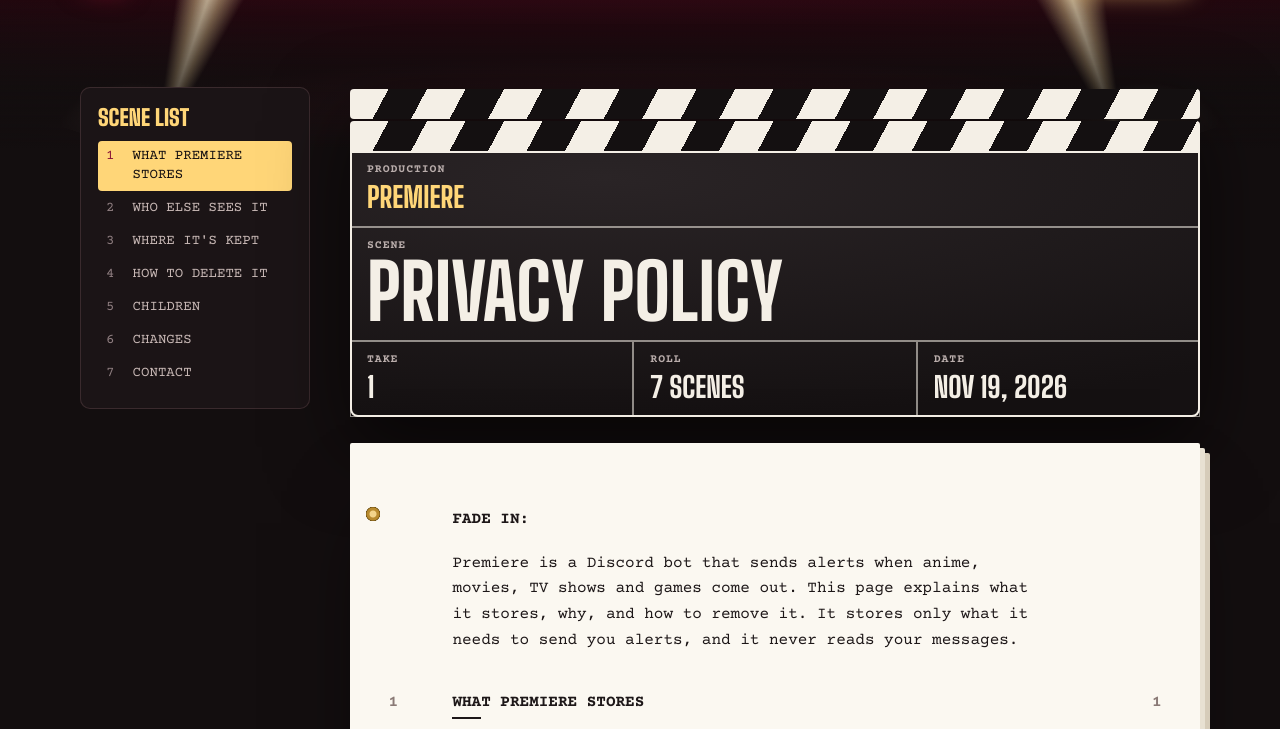
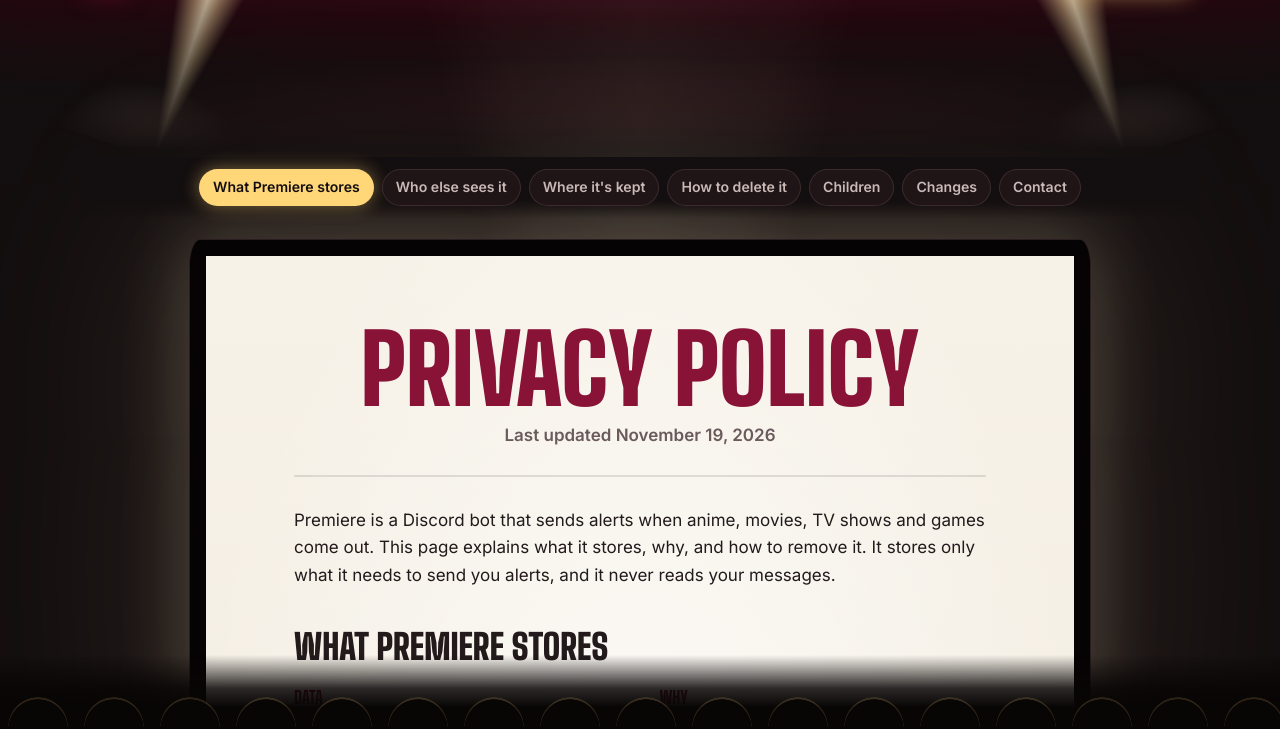
Before and after one commit to hvn-x/PremiereSite, a plain HTML site: page privacy.html in a window 1280 px wide. Shown: the part 71-800 px from the top of the page. Drawn offline with nearby package versions, Linux system fonts and the light colour scheme.

Commit message:
Legal pages as a cinema screen
- Text projected on a silver screen with a black masking frame and a glow
- Projector beam rises behind it with a faint flicker
- Seat backs stay along the bottom of the view while reading
- Chapters above the screen light up as you read

Co-Authored-By: Claude Opus 5.5 <noreply@anthropic.com>
Claude-Session: https://claude.ai/code/session_011wgfKg9ShNBLNE5rtM9Seq

```diff
--- a/privacy.html
+++ b/privacy.html
@@ -10,7 +10,7 @@
   <link rel="apple-touch-icon" href="assets/apple-touch-icon.png">
   <link rel="preconnect" href="https://fonts.googleapis.com">
   <link rel="preconnect" href="https://fonts.gstatic.com" crossorigin>
-  <link href="https://fonts.googleapis.com/css2?family=Big+Shoulders+Display:wght@800;900&family=Courier+Prime:wght@400;700&family=Inter:wght@400;500;600;700&display=swap" rel="stylesheet">
+  <link href="https://fonts.googleapis.com/css2?family=Big+Shoulders+Display:wght@800;900&family=Inter:wght@400;500;600;700&display=swap" rel="stylesheet">
   <link rel="stylesheet" href="style.css">
 </head>
 <body>
@@ -29,36 +29,28 @@
   </header>
   </div>
 
-  <main class="wrap script-stage">
-    <div class="script-layout">
-      <nav class="scenes" aria-label="Scenes">
-        <p class="scenes-title">Scene list</p>
-        <ol>
-            <li><a href="#what-premiere-stores"><span>1</span>What Premiere stores</a></li>
-            <li><a href="#who-else-sees-it"><span>2</span>Who else sees it</a></li>
-            <li><a href="#where-its-kept"><span>3</span>Where it's kept</a></li>
-            <li><a href="#how-to-delete-it"><span>4</span>How to delete it</a></li>
-            <li><a href="#children"><span>5</span>Children</a></li>
-            <li><a href="#changes"><span>6</span>Changes</a></li>
-            <li><a href="#contact"><span>7</span>Contact</a></li>
-        </ol>
-      </nav>
-      <article class="script">
-        <header class="slate">
-          <div class="clapper" aria-hidden="true"><span class="stick stick-top"></span><span class="stick"></span></div>
-          <div class="slate-board">
-            <p class="slate-field slate-prod"><small>Production</small>Premiere</p>
-            <h1 class="slate-field slate-scene"><small>Scene</small>Privacy policy</h1>
-            <p class="slate-field"><small>Take</small>1</p>
-            <p class="slate-field"><small>Roll</small>7 scenes</p>
-            <p class="slate-field slate-date"><small>Date</small><time>Nov 19, 2026</time></p>
-          </div>
-        </header>
-        <div class="script-page">
-          <p class="transition">Fade in:</p>
+  <main class="theater">
+    <nav class="chapters wrap" aria-label="On this page">
+      <ol>
+        <li><a href="#what-premiere-stores">What Premiere stores</a></li>
+        <li><a href="#who-else-sees-it">Who else sees it</a></li>
+        <li><a href="#where-its-kept">Where it's kept</a></li>
+        <li><a href="#how-to-delete-it">How to delete it</a></li>
+        <li><a href="#children">Children</a></li>
+        <li><a href="#changes">Changes</a></li>
+        <li><a href="#contact">Contact</a></li>
+      </ol>
+    </nav>
+    <div class="beam" aria-hidden="true"></div>
+    <article class="screen">
+      <header class="title-card">
+        <h1>Privacy policy</h1>
+        <p>Last updated November 19, 2026</p>
+      </header>
+
 <p>Premiere is a Discord bot that sends alerts when anime, movies, TV shows and games come out. This page explains what it stores, why, and how to remove it. It stores only what it needs to send you alerts, and it never reads your messages.</p>
 
-    <h2 id="what-premiere-stores"><span class="sc" aria-hidden="true">1</span>What Premiere stores<span class="sc sc-r" aria-hidden="true">1</span></h2>
+    <h2 id="what-premiere-stores">What Premiere stores</h2>
     <table>
       <thead><tr><th scope="col">Data</th><th scope="col">Why</th></tr></thead>
       <tbody>
@@ -74,15 +66,15 @@
 
     <p>Premiere does not store message content, email addresses, IP addresses or your Discord profile. In role-DM mode it looks up which members have the chosen role when sending an alert. That list is kept in memory for up to 15 minutes and is not saved.</p>
 
-    <h2 id="who-else-sees-it"><span class="sc" aria-hidden="true">2</span>Who else sees it<span class="sc sc-r" aria-hidden="true">2</span></h2>
+    <h2 id="who-else-sees-it">Who else sees it</h2>
     <p>To find titles and check for releases, the bot's server sends requests to AniList, TMDB, IGDB (Twitch), MyAnimeList and Trakt, and to the websites of any RSS feeds you add. These services receive what you searched for and, when you use <code>/sync</code>, the username you entered. They don't receive your Discord identity. Cover images are downloaded from the same services.</p>
     <p>Alerts are delivered through Discord, so <a href="https://discord.com/privacy">Discord's privacy policy</a> also applies. Premiere doesn't sell or share your data with anyone else, and it doesn't use analytics or ads.</p>
     <p>The website shows overall totals, such as how many titles are tracked and how many alerts have been sent. These are counts only and never identify anyone.</p>
 
-    <h2 id="where-its-kept"><span class="sc" aria-hidden="true">3</span>Where it's kept<span class="sc sc-r" aria-hidden="true">3</span></h2>
+    <h2 id="where-its-kept">Where it's kept</h2>
     <p>On the server that runs this copy of Premiere, in a database file that only the bot's operator can access. Server logs may briefly include Discord IDs when something goes wrong; logs are rotated and kept for a short time.</p>
 
-    <h2 id="how-to-delete-it"><span class="sc" aria-hidden="true">4</span>How to delete it<span class="sc sc-r" aria-hidden="true">4</span></h2>
+    <h2 id="how-to-delete-it">How to delete it</h2>
     <ul>
       <li><code>/untrack</code> removes a single title, and <code>/unsync</code> unlinks an AniList, MyAnimeList or Trakt account.</li>
       <li><code>/delete-my-data</code> erases everything Premiere stores about you, including alerts waiting to be sent.</li>
@@ -90,19 +82,16 @@
     </ul>
     <p>Anything you don't delete is kept until you do, so your alerts keep working.</p>
 
-    <h2 id="children"><span class="sc" aria-hidden="true">5</span>Children<span class="sc sc-r" aria-hidden="true">5</span></h2>
+    <h2 id="children">Children</h2>
     <p>Premiere is meant for people old enough to use Discord under <a href="https://discord.com/terms">Discord's terms</a>.</p>
 
-    <h2 id="changes"><span class="sc" aria-hidden="true">6</span>Changes<span class="sc sc-r" aria-hidden="true">6</span></h2>
+    <h2 id="changes">Changes</h2>
     <p>If this policy changes, the date at the top will change too. Significant changes will be announced where the bot is used.</p>
 
-    <h2 id="contact"><span class="sc" aria-hidden="true">7</span>Contact<span class="sc sc-r" aria-hidden="true">7</span></h2>
+    <h2 id="contact">Contact</h2>
     <p>Questions or requests: ask in the <a href="https://discord.gg/dvxegavKFR">Premiere support server</a>.</p>
-          <p class="transition transition-out">Fade out.</p>
-          <p class="sr-only">Last updated November 19, 2026.</p>
-        </div>
-      </article>
-    </div>
+    </article>
+    <div class="seats" aria-hidden="true"></div>
   </main>
 
   <footer class="site-footer">
@@ -142,11 +131,11 @@
     </div>
   </footer>
   <script>
-    // Light up the scene you're reading: the last heading above the top third.
+    // Light up the chapter you're reading: the last heading above the top third.
     (function () {
-      var heads = [].slice.call(document.querySelectorAll(".script-page h2[id]"));
+      var heads = [].slice.call(document.querySelectorAll(".screen h2[id]"));
       var links = {};
-      document.querySelectorAll(".scenes a").forEach(function (a) { links[a.hash.slice(1)] = a; });
+      document.querySelectorAll(".chapters a").forEach(function (a) { links[a.hash.slice(1)] = a; });
       var current, frame = 0;
       function update() {
         frame = 0;
--- a/style.css
+++ b/style.css
@@ -239,7 +239,7 @@ code { font: 600 0.95em/1 var(--body); color: var(--champagne); }
 
 /* ── House lights: soft pools of stage light spilling down the page ── */
 main { position: relative; isolation: isolate; }
-main:not(.script-stage)::before {
+main:not(.theater)::before {
   content: "";
   position: absolute;
   inset: 0;
@@ -766,127 +766,92 @@ section { padding-block: clamp(48px, 8vw, 96px); }
 .footer-fine p { margin: 0; max-width: 80ch; }
 .footer-fine .owner { color: var(--paper); font-size: 0.9rem; }
 
-/* ── Shooting script: privacy policy and terms ────────────────────────
-   A slate on top, then a screenplay page bound with brass brads; each
-   section is a numbered scene, with numbers in both margins. */
-.script-stage { --script: "Courier Prime", "Courier New", monospace; padding-block: clamp(20px, 4vw, 48px) 90px; }
-.script-layout { display: grid; grid-template-columns: 230px minmax(0, 1fr); gap: 40px; align-items: start; }
-
-.scenes {
-  position: sticky;
-  top: 24px;
-  padding: 20px 18px;
-  border-radius: 10px;
-  background: #1b1416;
+/* ── Cinema screen: privacy policy and terms ──────────────────────────
+   The text is projected onto a silver screen in a dark auditorium: a beam
+   rises from the booth, and a row of seats stays at the bottom of the view. */
+.theater { position: relative; isolation: isolate; padding: 8px 0 0; }
+.chapters { position: sticky; top: 0; z-index: 3; padding-block: 12px; background: linear-gradient(180deg, var(--ink) 70%, transparent); }
+.chapters ol { display: flex; flex-wrap: wrap; justify-content: center; gap: 8px; margin: 0; padding: 0; list-style: none; }
+.chapters a {
+  display: block;
+  padding: 7px 14px;
+  border-radius: 999px;
+  background: #1f1416;
   box-shadow: inset 0 0 0 1px var(--line);
-  font-family: var(--script);
-}
-.scenes-title { margin: 0 0 12px; font: 900 1.4rem/1 var(--display); text-transform: uppercase; color: var(--champagne); }
-.scenes ol { display: grid; gap: 2px; margin: 0; padding: 0; list-style: none; }
-.scenes a {
-  display: grid;
-  grid-template-columns: 2.2ch 1fr;
-  gap: 8px;
-  padding: 6px 8px;
-  border-radius: 4px;
   color: var(--paper-dim);
   font-size: 0.88rem;
-  line-height: 1.35;
+  font-weight: 600;
   text-decoration: none;
-  text-transform: uppercase;
   transition: background-color 160ms ease, color 160ms ease;
 }
-.scenes a span { color: #8f7e80; }
-.scenes a:hover { color: var(--paper); background: rgba(255, 214, 120, 0.06); }
-.scenes a[aria-current] { color: var(--ink); background: var(--champagne); }
-.scenes a[aria-current] span { color: var(--velvet); }
+.chapters a:hover { color: var(--paper); background: #2a1a1d; }
+.chapters a[aria-current] { color: var(--ink); background: var(--champagne); box-shadow: 0 0 18px rgba(255, 214, 120, 0.45); }
 
-/* The slate: striped clapper on a hinge, chalk fields below. */
-.slate { margin-bottom: 26px; filter: drop-shadow(0 30px 40px rgba(0, 0, 0, 0.55)); }
-.clapper { position: relative; height: 64px; }
-.stick {
-  position: absolute;
-  inset: auto 0 0;
-  height: 30px;
-  border-radius: 4px 4px 0 0;
-  background: repeating-linear-gradient(118deg, #f4efe6 0 34px, #141011 34px 68px);
+/* The projector beam, from behind the audience up to the screen. */
+.beam {
+  position: fixed;
+  left: 50%;
+  bottom: -10vh;
+  width: 160vh;
+  height: 130vh;
+  margin-left: -80vh;
+  z-index: -1;
+  background: conic-gradient(from -16deg at 50% 100%, transparent 0deg, rgba(255, 238, 200, 0.07) 6deg, rgba(255, 238, 200, 0.12) 16deg, rgba(255, 238, 200, 0.07) 26deg, transparent 32deg, transparent 360deg);
+  -webkit-mask-image: linear-gradient(to top, #000 10%, rgba(0, 0, 0, 0.5) 70%, transparent);
+          mask-image: linear-gradient(to top, #000 10%, rgba(0, 0, 0, 0.5) 70%, transparent);
+  animation: projector 5s steps(1, end) infinite;
+  pointer-events: none;
 }
-.stick-top {
-  bottom: 32px;
-  border-radius: 4px;
-  transform-origin: 14px 100%;
-  transform: rotate(-12deg);
-  animation: clap 700ms cubic-bezier(.6, 0, .4, 1.4) 350ms forwards;
+@keyframes projector { 0%, 100% { opacity: 1; } 37% { opacity: 0.86; } 41% { opacity: 1; } 73% { opacity: 0.92; } 76% { opacity: 1; } }
+
+/* The screen: black masking frame, silver surface, light spilling out. */
+.screen {
+  position: relative;
+  width: min(900px, 100% - 2 * var(--gutter));
+  margin: 22px auto 0;
+  padding: clamp(32px, 6vw, 72px) clamp(24px, 7vw, 88px) clamp(40px, 6vw, 80px);
+  border: clamp(8px, 1.4vw, 16px) solid #060304;
+  border-radius: 10px / 26px;
+  background:
+    radial-gradient(70% 45% at 50% 30%, rgba(255, 255, 255, 0.9), transparent 80%),
+    linear-gradient(180deg, #f7f2e8, #e7dfd0);
+  color: #231a1c;
+  box-shadow:
+    0 0 0 1px #2a1d20,
+    0 0 70px 6px rgba(255, 236, 196, 0.22),
+    0 0 220px 40px rgba(255, 220, 170, 0.1);
 }
-@keyframes clap { 70% { transform: rotate(1deg); } 100% { transform: rotate(0deg); } }
-.slate-board {
-  display: grid;
-  grid-template-columns: repeat(3, minmax(0, 1fr));
-  border-radius: 0 0 8px 8px;
-  background: radial-gradient(120% 90% at 30% 10%, #2a2426, #151112);
-  box-shadow: inset 0 0 0 2px #f4efe6;
-  color: #f4efe6;
+.title-card { margin-bottom: 30px; padding-bottom: 26px; text-align: center; border-bottom: 2px solid rgba(35, 26, 28, 0.12); }
+.title-card h1 { margin: 0; font: 900 clamp(3rem, 9vw, 6rem)/0.86 var(--display); text-transform: uppercase; color: var(--velvet); }
+.title-card p { margin: 12px 0 0; color: #6a5a5c; font-weight: 600; }
+.screen p, .screen li { max-width: 66ch; }
+.screen h2 { margin: 40px 0 10px; font: 900 clamp(1.7rem, 3vw, 2.2rem)/1 var(--display); text-transform: uppercase; color: #231a1c; scroll-margin-top: 80px; }
+.screen a { color: var(--velvet); font-weight: 600; }
+.screen a:hover { color: var(--crimson); }
+.screen code { color: var(--velvet); }
+.screen li { margin-block: 6px; }
+.screen table { width: 100%; border-collapse: collapse; margin-block: 14px 6px; font-size: 0.97rem; }
+.screen th, .screen td { text-align: left; vertical-align: top; padding: 11px 14px 11px 0; border-top: 1px solid rgba(35, 26, 28, 0.14); }
+.screen thead th { border-top: 0; color: var(--velvet); font: 800 1.1rem/1 var(--display); text-transform: uppercase; }
+.screen td:first-child { font-weight: 600; }
+
+/* Seat backs along the bottom of the view while you read. */
+.seats {
+  position: sticky;
+  bottom: 0;
+  z-index: 4;
+  height: 74px;
+  margin-top: 40px;
+  pointer-events: none;
+  background:
+    radial-gradient(ellipse 30px 30px at 50% 100%, #080505 0 98%, transparent 100%) 0 100% / 76px 44px repeat-x,
+    radial-gradient(ellipse 30px 30px at 50% 100%, rgba(255, 214, 120, 0.14) 0 98%, transparent 100%) 0 calc(100% - 2px) / 76px 44px repeat-x,
+    linear-gradient(180deg, transparent 0, rgba(8, 5, 5, 0.85) 45%, #080505 70%) 0 100% / 100% 100% no-repeat;
 }
-.slate-field {
-  margin: 0;
-  padding: 12px 16px 14px;
-  border: 1px solid rgba(244, 239, 230, 0.55);
-  font: 800 clamp(1.3rem, 2.4vw, 1.8rem)/1.05 var(--display);
-  text-transform: uppercase;
-}
-.slate-field small { display: block; margin-bottom: 6px; font: 700 0.72rem/1 var(--script); letter-spacing: 0.08em; color: #b9adab; }
-.slate-prod { grid-column: 1 / -1; color: var(--champagne); }
-.slate-scene { grid-column: 1 / -1; font-size: clamp(2.6rem, 7vw, 4.8rem); line-height: 0.9; }
-
-/* The script page itself. */
-.script-page {
-  position: relative;
-  padding: clamp(32px, 5vw, 64px) clamp(44px, 8vw, 104px) clamp(40px, 5vw, 64px);
-  background: #fbf8f1;
-  color: #1d1718;
-  font: 400 1rem/1.6 var(--script);
-  border-radius: 2px;
-  box-shadow: 5px 5px 0 #e8e1d2, 10px 10px 0 #d6ccb9, 0 40px 90px -40px rgba(0, 0, 0, 0.9);
-}
-/* Brass brads in the first and third punch holes. */
-.script-page::before {
-  content: "";
-  position: absolute;
-  left: 16px;
-  top: 0;
-  bottom: 0;
-  width: 14px;
-  background:
-    radial-gradient(circle, #f3d48a 0 3px, #b88a2e 4px 6px, #6e5114 7px, transparent 7.5px) 0 64px / 14px 14px no-repeat,
-    radial-gradient(circle, #f3d48a 0 3px, #b88a2e 4px 6px, #6e5114 7px, transparent 7.5px) 0 calc(100% - 64px) / 14px 14px no-repeat;
-}
-.script-page p, .script-page li { max-width: 62ch; }
-.script-page a { color: var(--velvet); font-weight: 700; }
-.script-page a:hover { color: var(--crimson); }
-.script-page code { font: 700 1em/1 var(--script); color: var(--velvet); }
-.script-page li { margin-block: 6px; }
-.transition { margin: 0 0 18px; font-weight: 700; text-transform: uppercase; }
-.transition-out { margin: 40px 0 0; text-align: right; max-width: none !important; }
-.script-page h2 {
-  position: relative;
-  margin: 38px 0 12px;
-  font: 700 1rem/1.4 var(--script);
-  text-transform: uppercase;
-  scroll-margin-top: 24px;
-}
-.script-page h2::after { content: ""; display: block; width: 3ch; margin-top: 4px; border-bottom: 2px solid #1d1718; }
-.sc { position: absolute; left: calc(-1 * clamp(30px, 5vw, 64px)); top: 0; font-weight: 700; color: #8a7a76; }
-.sc-r { left: auto; right: calc(-1 * clamp(30px, 5vw, 64px)); }
-.script-page table { width: 100%; border-collapse: collapse; margin-block: 14px 6px; font-size: 0.93rem; }
-.script-page th, .script-page td { text-align: left; vertical-align: top; padding: 10px 14px 10px 0; border-top: 1px dashed rgba(29, 23, 24, 0.35); }
-.script-page thead th { border-top: 0; text-transform: uppercase; color: var(--velvet); }
-.script-page td:first-child { font-weight: 700; }
 
 /* ── Small screens ──────────────────────────────────────────────────── */
 @media (max-width: 900px) {
   .stat-grid { grid-template-columns: repeat(2, minmax(0, 1fr)); }
-  .script-layout { grid-template-columns: 1fr; }
-  .scenes { position: static; }
 }
 @media (max-width: 760px) {
   .ticket { grid-template-columns: 1fr; transform: none; -webkit-mask: none; mask: none; }
@@ -925,26 +890,15 @@ section { padding-block: clamp(48px, 8vw, 96px); }
   html { scroll-behavior: auto; }
   .ticket, .ticket::after, .searchlight, .marquee::before, .marquee::after, .bulbs, .flap.flip { animation: none; }
   .ticket::after { display: none; }
-  .stick-top { animation: none; transform: none; }
+  .beam { animation: none; }
   .stub, .btn, .case, .case::before, .mini-ticket, .hero .wrap { transition: none; }
   .case:hover { transform: none; }
 }
 
 /* Short stage behind the header on the policy pages. */
 .stage-short { min-height: 220px; }
-.stage-short + main .script-layout { margin-top: -110px; position: relative; z-index: 2; }
-@media (max-width: 900px) { .stage-short + main .script-layout { margin-top: -90px; } }
 @media (max-width: 760px) {
-  .script-page { padding-inline: 34px 22px; }
-  .script-page::before { left: 8px; }
-  .sc { left: -26px; }
-  .sc-r { display: none; }
-  .slate-board { grid-template-columns: repeat(3, minmax(0, 1fr)); }
-  .slate-field { padding: 10px 12px; font-size: 1.1rem; }
-  .slate-scene, .slate-prod { font-size: clamp(2.1rem, 11vw, 3rem); }
-  .slate-prod { font-size: 1.5rem; }
-  .scenes { padding: 14px; }
-  .scenes-title { display: none; }
-  .scenes ol { grid-template-columns: repeat(2, minmax(0, 1fr)); }
-  .scenes a { font-size: 0.78rem; padding: 4px 6px; }
+  .chapters ol { flex-wrap: nowrap; justify-content: flex-start; overflow-x: auto; scrollbar-width: none; }
+  .chapters a { white-space: nowrap; }
+  .seats { height: 56px; }
 }
```
Also changed, not shown: terms.html (+32 -43 lines).
